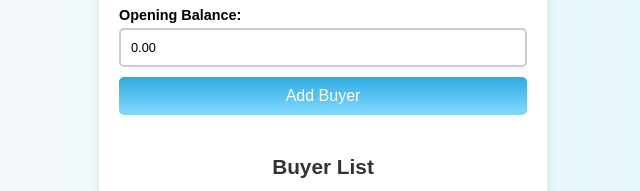
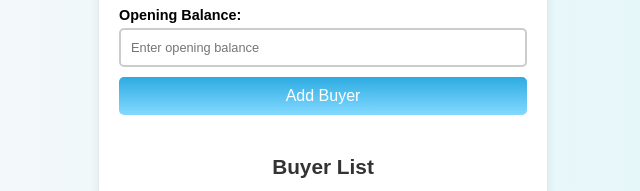
Before and after one commit to v1rus609/LSJ, a website: page public/buyers.html in a window 1280 px wide. Shown: the part 389-580 px from the top of the page, 317-957 px from the left. Drawn offline with Linux system fonts and the light colour scheme; no server answers.

Commit message:
Update buyers.html

```diff
--- a/public/buyers.html
+++ b/public/buyers.html
@@ -50,7 +50,7 @@
                 <input type="text" name="contact_number" placeholder="Enter contact number" autocomplete="off">
 
 				<label>Opening Balance:</label>
-				<input type="text" id="opening-balance" name="opening_balance" placeholder="Enter opening balance" autocomplete="off" value="0.00">
+            			  <input type="text" id="opening-balance" name="opening_balance" placeholder="Enter opening balance" autocomplete="off" required>
 
 
                 <button type="submit">Add Buyer</button>
```
